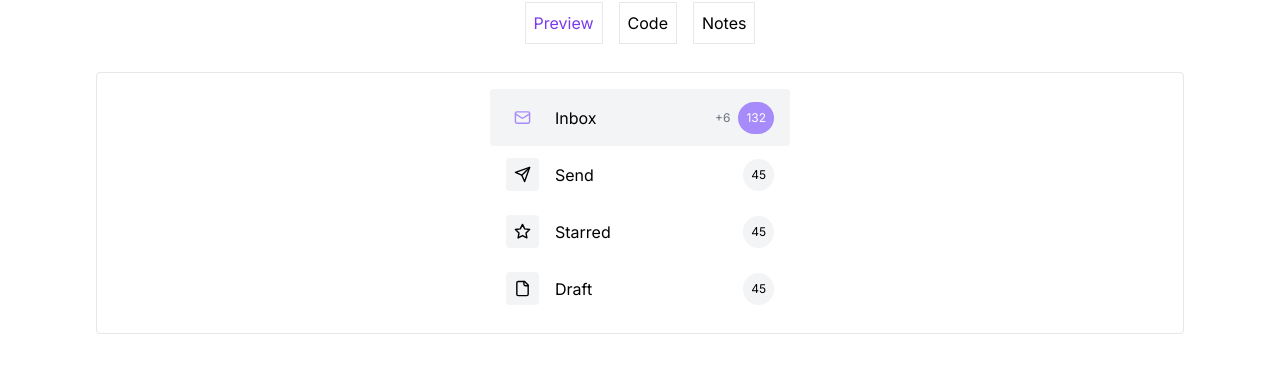
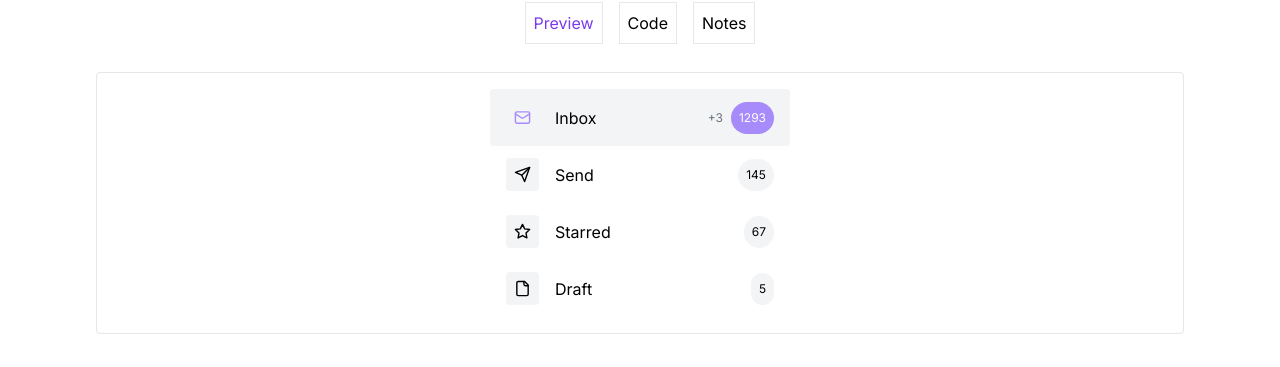
Before and after one commit to nurulid/ui-component-collections, a Next.js app: page / in a window 1280 px wide. Shown: the part 158-525 px from the top of the page. Built offline with nearby package versions, Linux system fonts and the light colour scheme.

Commit message:
navigation ui component

```diff
--- a/src/components/ui/Navigation.tsx
+++ b/src/components/ui/Navigation.tsx
@@ -1,5 +1,36 @@
 import React from 'react';
 import { Star, Mail, File, Send } from 'lucide-react';
+
+const folderMenus = [
+  {
+    icon: Mail,
+    title: 'Inbox',
+    count: '1293',
+    unread: '3',
+    active: true,
+  },
+  {
+    icon: Send,
+    title: 'Send',
+    count: '145',
+    unread: '',
+    active: false,
+  },
+  {
+    icon: Star,
+    title: 'Starred',
+    count: '67',
+    unread: '',
+    active: false,
+  },
+  {
+    icon: File,
+    title: 'Draft',
+    count: '5',
+    unread: '',
+    active: false,
+  },
+];
 
 export const htmlCode = `
 <nav className="max-w-[300px] w-full">
@@ -53,46 +84,30 @@ export const Navigation = () => {
     <>
       <nav className="max-w-[300px] w-full">
         <ul>
-          {/* Active: "bg-gray-100" */}
-          <li className="mail-folder__menu flex items-center gap-4 py-3 px-4 rounded transition-all bg-transparent active">
+          {folderMenus.map(({ icon: Icon, title, count, unread, active }) => {
+            return (
+              // Active: "bg-gray-100" */}
+              <li
+                key={title}
+                className={`mail-folder__menu flex items-center gap-4 py-3 px-4 rounded transition-all ${
+                  active ? 'active' : ''
+                }`}
+              >
                 {/* Active: "text-violet-400" */}
-            <Mail size={33} className="p-2 bg-gray-100 rounded" />
-            <h3 className="text-base">Inbox</h3>
+                <Icon size={33} className="p-2 bg-gray-100 rounded" />
+                <h3 className="text-base">{title}</h3>
                 <div className="ml-auto text-xs">
-              <span className="text-gray-500">+6</span>
+                  {unread ? (
+                    <span className="text-gray-500">+{unread}</span>
+                  ) : null}
                   {/* Active: "bg-violet-400 text-white" */}
                   <span className="mail-folder__menu-count inline-block ml-2 p-2 bg-gray-100 rounded-full">
-                132
+                    {count}
                   </span>
                 </div>
               </li>
-          <li className="mail-folder__menu flex items-center gap-4 py-3 px-4 rounded transition-all">
-            <Send size={33} className="p-2 bg-gray-100 rounded" />
-            <h3 className="text-base">Send</h3>
-            <div className="ml-auto text-xs">
-              <span className="mail-folder__menu-count inline-block ml-2 p-2 bg-gray-100 rounded-full">
-                45
-              </span>
-            </div>
-          </li>
-          <li className="mail-folder__menu flex items-center gap-4 py-3 px-4 rounded transition-all">
-            <Star size={33} className="p-2 bg-gray-100 rounded" />
-            <h3 className="text-base">Starred</h3>
-            <div className="ml-auto text-xs">
-              <span className="mail-folder__menu-count inline-block ml-2 p-2 bg-gray-100 rounded-full">
-                45
-              </span>
-            </div>
-          </li>
-          <li className="mail-folder__menu flex items-center gap-4 py-3 px-4 rounded transition-all">
-            <File size={33} className="p-2 bg-gray-100 rounded" />
-            <h3 className="text-base">Draft</h3>
-            <div className="ml-auto text-xs">
-              <span className="mail-folder__menu-count inline-block ml-2 p-2 bg-gray-100 rounded-full">
-                45
-              </span>
-            </div>
-          </li>
+            );
+          })}
         </ul>
       </nav>
     </>
```
Lines whose indentation alone changed are shown as unchanged.
